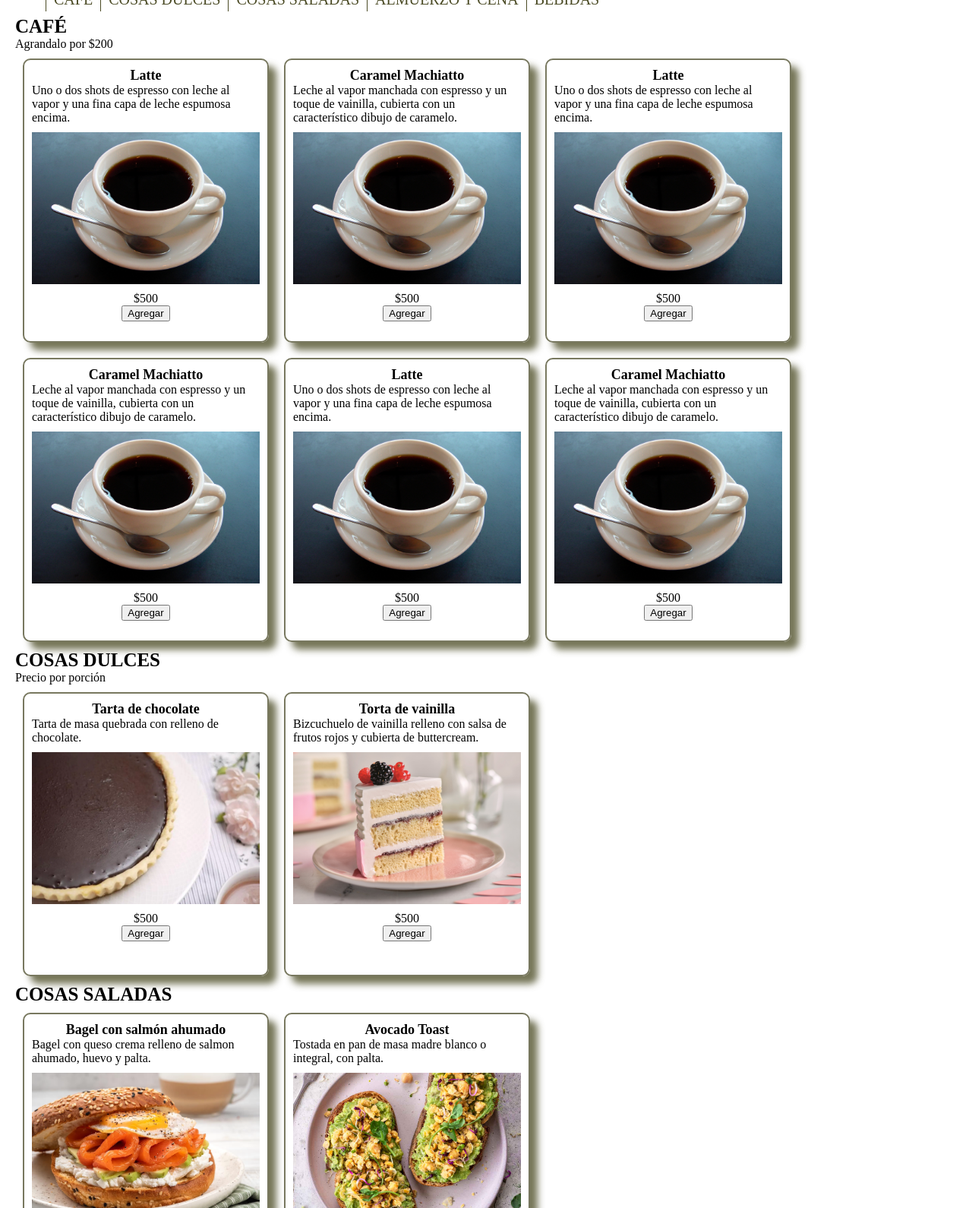
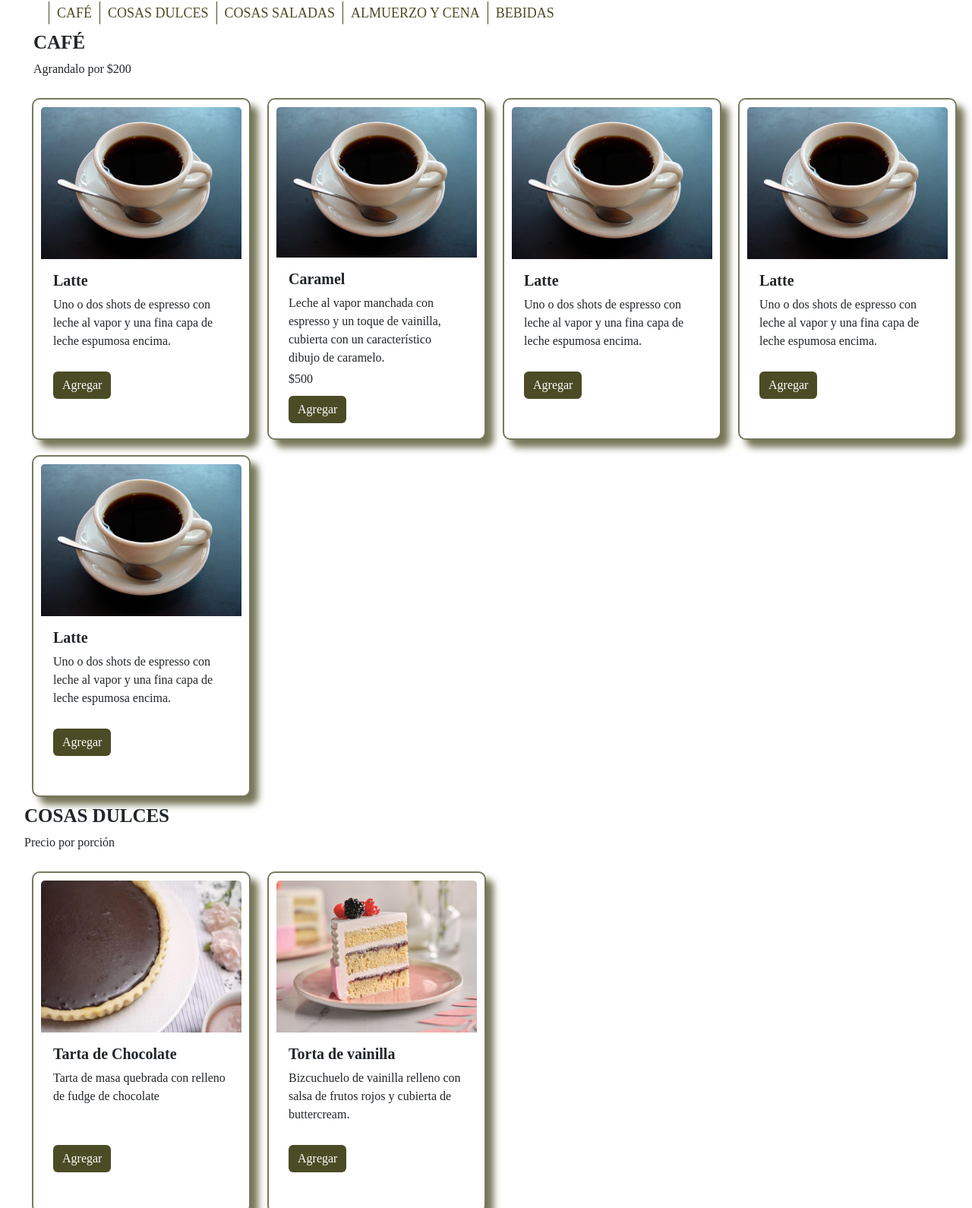
Before and after one commit to valescarel/le-botanique, a plain HTML site: page pages/menu.html in a window 1280 px wide. Shown: the part 144-1734 px from the top of the page at 76% size. Drawn offline with nearby package versions, Linux system fonts and the light colour scheme; a web font is replaced by a local one.

Commit message:
Agrego flexbox en index y menu

```diff
--- a/pages/menu.html
+++ b/pages/menu.html
@@ -5,28 +5,40 @@
     <meta name="viewport" content="width=device-width, initial-scale=1.0">
     <link href="https://fonts.googleapis.com/css2?family=Abhaya+Libre:wght@500&display=swap" rel="stylesheet">
     <link rel="shortcut icon" href="../photos/logo-le-botanique.png" type="image/x-icon">
-
+    <link href="https://cdn.jsdelivr.net/npm/bootstrap@5.3.0-alpha1/dist/css/bootstrap.min.css" rel="stylesheet" integrity="sha384-GLhlTQ8iRABdZLl6O3oVMWSktQOp6b7In1Zl3/Jr59b6EGGoI1aFkw7cmDA6j6gD" crossorigin="anonymous">
     <link rel="stylesheet" href="../style/style.css">
     <title>LE BOTANIQUE</title>
 </head>
 <body>
+    <div class="container-fluid">
+        <div class="row">
             <header id="home">
+                <div class="col-3">
                     <a class="header__logo" href="../index.html">
                         <img src="../photos/logo-le-botanique.png" alt="">
                         <h2 class="header__logo__titulo">LE BOTANIQUE</h2>
                     </a>
+                </div>
+                <div class="col-auto-9">
                     <nav class="header__nav">
                         <ul>
                             <li><a class="heaader__nav--item" href="../index.html">INICIO</a></li>
                             <li><a class="heaader__nav--item" href="./sobre-nosotros.html">NOSOTROS</a></li>
-                <li><a class="heaader__nav--item" href="#menu">MENÚ</a></li>
+                            <li><a class="heaader__nav--item" href="./menu.html">MENÚ</a></li>
                             <li><a class="heaader__nav--item" href="./donde-encontrarnos.html">CONTACTO</a></li>
                             <li><a class="heaader__nav--item" href="./trabaja-con-nosotros.html">OPORTUNIDADES</a></li>
                         </ul>
                     </nav>
+                </div>
             </header>
+        </div>
+    </div>
     <main class="main__menu">
+        <div class="container-fluid">
+            <div class="row">
                 <h1 id="menu">MENÚ</h1>
+            </div>
+            <div class="row">
                 <nav class="main__guiaMenu">
                     <ul>
                         <li><a class="main__guiaMenu--item" href="#cafe">CAFÉ</a></li>
@@ -36,113 +48,139 @@
                         <li><a class="main__guiaMenu--item" href="#bebidas">BEBIDAS</a></li>
                     </ul>
                 </nav>
+            </div>
+        </div>
         <section class="main__productos">
+            <div class="container-fluid">
+                <div class="container-fluid">
                     <h3 id="cafe">CAFÉ</h3>
                     <p>Agrandalo por $200</p>
-            <div class="contenedorTarjetas">
-                <div class="tarjetaMenu">
-                    <h4>Latte</h4>
-                    <p>Uno o dos shots de espresso con leche al vapor y una fina capa de leche espumosa encima.</p>
-                    <img src="../photos/cafe-le-botanique.jpeg" alt="Latte">
-                    <p>$500</p>
-                    <button>Agregar</button>
                 </div>
-                <div class="tarjetaMenu">
-                    <h4>Caramel Machiatto</h4>
-                    <p>Leche al vapor manchada con espresso y un toque de vainilla, cubierta con un característico dibujo de caramelo.</p>
-                    <img src="../photos/cafe-le-botanique.jpeg" alt="Latte">
-                    <p>$500</p>
-                    <button>Agregar</button>
-                </div>
-                <div class="tarjetaMenu">
-                    <h4>Latte</h4>
-                    <p>Uno o dos shots de espresso con leche al vapor y una fina capa de leche espumosa encima.</p>
-                    <img src="../photos/cafe-le-botanique.jpeg" alt="Latte">
-                    <p>$500</p>
-                    <button>Agregar</button>
-                </div>
-                <div class="tarjetaMenu">
-                    <h4>Caramel Machiatto</h4>
-                    <p>Leche al vapor manchada con espresso y un toque de vainilla, cubierta con un característico dibujo de caramelo.</p>
-                    <img src="../photos/cafe-le-botanique.jpeg" alt="Latte">
-                    <p>$500</p>
-                    <button>Agregar</button>
-                </div>
-                <div class="tarjetaMenu">
-                    <h4>Latte</h4>
-                    <p>Uno o dos shots de espresso con leche al vapor y una fina capa de leche espumosa encima.</p>
-                    <img src="../photos/cafe-le-botanique.jpeg" alt="Latte">
-                    <p>$500</p>
-                    <button>Agregar</button>
-                </div>
-                <div class="tarjetaMenu">
-                    <h4>Caramel Machiatto</h4>
-                    <p>Leche al vapor manchada con espresso y un toque de vainilla, cubierta con un característico dibujo de caramelo.</p>
-                    <img src="../photos/cafe-le-botanique.jpeg" alt="Latte">
-                    <p>$500</p>
-                    <button>Agregar</button>
+                <div class="row">
+                    <div class="col-xs-12 col-sm-6 col-md-3 col-lg-3">
+                        <div class="card" style="width: 18rem;">
+                            <img src="../photos/cafe-le-botanique.jpeg" class="card-img-top" alt="...">
+                            <div class="card-body">
+                            <h5 class="card-title">Latte</h5>
+                            <p class="card-text">Uno o dos shots de espresso con leche al vapor y una fina capa de leche espumosa encima.</p>
+                            <button class="btn btn-primary">Agregar</button>
                             </div>
                         </div>
-        </section>
-        <section class="main__productos">
+                    </div>
+                    <div class="col-xs-12 col-sm-6 col-md-3 col-lg-3">
+                        <div class="card" style="width: 18rem;">
+                            <img src="../photos/cafe-le-botanique.jpeg" class="card-img-top" alt="...">
+                            <div class="card-body">
+                            <h5 class="card-title">Caramel</h5>
+                            <p class="card-text">Leche al vapor manchada con espresso y un toque de vainilla, cubierta con un característico dibujo de caramelo.</p>
+                            <p class="card-price">$500</p>
+                            <button class="btn btn-primary">Agregar</button>
+                            </div>
+                        </div>
+                    </div>
+                    <div class="col-xs-12 col-sm-6 col-md-3 col-lg-3">
+                        <div class="card" style="width: 18rem;">
+                            <img src="../photos/cafe-le-botanique.jpeg" class="card-img-top" alt="...">
+                            <div class="card-body">
+                            <h5 class="card-title">Latte</h5>
+                            <p class="card-text">Uno o dos shots de espresso con leche al vapor y una fina capa de leche espumosa encima.</p>
+                            <button class="btn btn-primary">Agregar</button>
+                            </div>
+                        </div>
+                    </div>
+                    <div class="col-xs-12 col-sm-6 col-md-3 col-lg-3">
+                        <div class="card" style="width: 18rem;">
+                            <img src="../photos/cafe-le-botanique.jpeg" class="card-img-top" alt="...">
+                            <div class="card-body">
+                            <h5 class="card-title">Latte</h5>
+                            <p class="card-text">Uno o dos shots de espresso con leche al vapor y una fina capa de leche espumosa encima.</p>
+                            <button class="btn btn-primary">Agregar</button>
+                            </div>
+                        </div>
+                    </div>
+                    <div class="col-xs-12 col-sm-6 col-md-3 col-lg-3">
+                        <div class="card" style="width: 18rem;">
+                            <img src="../photos/cafe-le-botanique.jpeg" class="card-img-top" alt="...">
+                            <div class="card-body">
+                            <h5 class="card-title">Latte</h5>
+                            <p class="card-text">Uno o dos shots de espresso con leche al vapor y una fina capa de leche espumosa encima.</p>
+                            <button class="btn btn-primary">Agregar</button>
+                            </div>
+                        </div>
+                    </div>
+                </div>
                 <h3 id="cosasDulces">COSAS DULCES</h3>
                 <p>Precio por porción</p>
-            <div class="contenedorTarjetas">
-                <div class="tarjetaMenu">
-                    <h4>Tarta de chocolate</h4>
-                    <p>Tarta de masa quebrada con relleno de chocolate.</p>
-                    <img src="../photos/tarta-chocolate-le-botanique.webp" alt="TartaChocolate">
-                    <p>$500</p>
-                    <button>Agregar</button>
-                </div>
-                <div class="tarjetaMenu">
-                    <h4>Torta de vainilla</h4>
-                    <p>Bizcuchuelo de vainilla relleno con salsa de frutos rojos y cubierta de buttercream.</p>
-                    <img src="../photos/torta-vainilla-le-botanique.jpeg" alt="TortaVainilla">
-                    <p>$500</p>
-                    <button>Agregar</button>
+                <div class="row">
+                    <div class="col-xs-12 col-sm-6 col-md-3 col-lg-3">
+                        <div class="card" style="width: 18rem;">
+                            <img src="../photos/tarta-chocolate-le-botanique.webp" class="card-img-top" alt="tartaChocolate">
+                            <div class="card-body">
+                            <h5 class="card-title">Tarta de Chocolate</h5>
+                            <p class="card-text">Tarta de masa quebrada con relleno de fudge de chocolate</p>
+                            <button class="btn btn-primary">Agregar</button>
                             </div>
                         </div>
-        </section>
-        <section class="main__productos">
-            <h3 id="cosasSaladas">COSAS SALADAS</h3>
-            <div class="contenedorTarjetas">
-                <div class="tarjetaMenu">
-                    <h4>Bagel con salmón ahumado</h4>
-                    <p>Bagel con queso crema relleno de salmon ahumado, huevo y palta.</p>
-                    <img src="../photos/bagels-de-salmon-le-botanique.avif" alt="BagelSalmon">
-                    <p>$500</p>
-                    <button>Agregar</button>
                     </div>
-                <div class="tarjetaMenu">
-                    <h4>Avocado Toast</h4>
-                    <p>Tostada en pan de masa madre blanco o integral, con palta. </p>
-                    <img src="../photos/avocado-toast-le-botanique.jpg" alt="AvoToast">
-                    <p>$500</p>
-                    <button>Agregar</button>
+                    <div class="col-xs-12 col-sm-6 col-md-3 col-lg-3">
+                        <div class="card" style="width: 18rem;">
+                            <img src="../photos/torta-vainilla-le-botanique.jpeg" class="card-img-top" alt="tortaDeVainilla">
+                            <div class="card-body">
+                            <h5 class="card-title">Torta de vainilla</h5>
+                            <p class="card-text">Bizcuchuelo de vainilla relleno con salsa de frutos rojos y cubierta de buttercream.</p>
+                            <button class="btn btn-primary">Agregar</button>
                             </div>
                         </div>
-        </section>
-        <section class="main__productos">
+                    </div>
+                </div>
+                <h3 id="cosasSaladas">COSAS SALADAS</h3>
+                <div class="row">
+                    <div class="col-xs-12 col-sm-6 col-md-3 col-lg-3">
+                        <div class="card" style="width: 18rem;">
+                            <img src="../photos/bagels-de-salmon-le-botanique.avif" class="card-img-top" alt="BagelSalmon">
+                            <div class="card-body">
+                            <h5 class="card-title">Bagel con salmón ahumado</h5>
+                            <p class="card-text">Bagel con queso crema relleno de salmon ahumado, huevo y palta.</p>
+                            <button class="btn btn-primary">Agregar</button>
+                            </div>
+                        </div>
+                    </div>
+                    <div class="col-xs-12 col-sm-6 col-md-3 col-lg-3">
+                        <div class="card" style="width: 18rem;">
+                            <img src="../photos/avocado-toast-le-botanique.jpg" class="card-img-top" alt="AvoToast">
+                            <div class="card-body">
+                            <h5 class="card-title">Avocado Toast</h5>
+                            <p class="card-text">Tostada en pan de masa madre blanco o integral, untado en queso crema con palta.</p>
+                            <button class="btn btn-primary">Agregar</button>
+                            </div>
+                        </div>
+                    </div>
+                </div>
                 <h3 id="almuerzoYCena">ALMUERZO Y CENA</h3>
                 <p>Solo se sirven de 12:00 a 15:00</p>
-            <div class="contenedorTarjetas">
-                <div class="tarjetaMenu">
-                    <h4>Ensalada leva-mite</h4>
-                    <p>Ensalada de mix de hojas, queso feta, crutons, nueces y un aderezo de queso crema, oliva y levadura</p>
-                    <img src="../photos/ensalada-levamite-le-botanique.jpg" alt="EnsaladaLevaMite">
-                    <p>$500</p>
-                    <button>Agregar</button>
-                </div>
-                <div class="tarjetaMenu">
-                    <h4>Falafel</h4>
-                    <p>Falafel con dip de queso crema</p>
-                    <img src="../photos/falafel-le-botanique.webp" alt="Falafel">
-                    <p>$500</p>
-                    <button>Agregar</button>
+                <div class="row">
+                    <div class="col-xs-12 col-sm-6 col-md-3 col-lg-3">
+                        <div class="card" style="width: 18rem;">
+                            <img src="../photos/ensalada-levamite-le-botanique.jpg" class="card-img-top" alt="Ensalada leva-mite">
+                            <div class="card-body">
+                            <h5 class="card-title">Ensalada leva-mite</h5>
+                            <p class="card-text">Ensalada de mix de hojas, queso feta, crutons, nueces y un aderezo de queso crema, oliva y levadura</p>
+                            <button class="btn btn-primary">Agregar</button>
                             </div>
                         </div>
-        </section>
+                    </div>
+                    <div class="col-xs-12 col-sm-6 col-md-3 col-lg-3">
+                        <div class="card" style="width: 18rem;">
+                            <img src="../photos/falafel-le-botanique.webp" class="card-img-top" alt="Falafel">
+                            <div class="card-body">
+                            <h5 class="card-title">Falafel</h5>
+                            <p class="card-text">Falafel con dip de queso crema</p>
+                            <button class="btn btn-primary">Agregar</button>
+                            </div>
+                        </div>
+                    </div>
+                </div>
+            </div>
         <section class="main__productos">
             <h3 id="bebidas">BEBIDAS</h3>
             <div class="contenedorTarjetas">
@@ -163,9 +201,14 @@
             </div>
         </section>
     </main>
+    <div class="container-fluid">
+        <div class="row">
             <footer>
                 <p>LE BOTANIQUE 2023 ©</p>
                 <a href="#home">Volver arriba</a>
             </footer>
+        </div>
+    </div>
+    <script src="https://cdn.jsdelivr.net/npm/bootstrap@5.3.0-alpha1/dist/js/bootstrap.bundle.min.js" integrity="sha384-w76AqPfDkMBDXo30jS1Sgez6pr3x5MlQ1ZAGC+nuZB+EYdgRZgiwxhTBTkF7CXvN" crossorigin="anonymous"></script>
 </body>
 </html>
--- a/style/style.css
+++ b/style/style.css
@@ -1,12 +1,31 @@
 *{
     margin: 0px;
     text-decoration: none;
+    font-family: "Abhaya Libre";
 }
+
+h1{
+    font-weight: bold;
+}
+
+h2{
+    font-weight: bold;
+}
+h3{
+    font-weight: bold;
+}
+h4{
+    font-weight: bold;
+}
+h5{
+    font-weight: bold;
+}
+
+
 
 /*general*/
 
 header{
-    grid-area: header;
     display: flex;
     flex-direction: row;
     align-items: center;
@@ -14,13 +33,12 @@ header{
     padding: 5px 20px;
     border-bottom: 2px solid #4b4b25;
 }
+
 main{
-    grid-area: main;
     border-top: 5px;
 }
 footer{
     padding: 5px 20px;
-    grid-area: footer;
     display: flex;
     flex-direction: row;
     justify-content: space-between;
@@ -31,27 +49,19 @@ footer{
 
 footer a{
     color: #4b4b25;
+    text-decoration: none;
 }
 
 footer p{
     color: #4b4b25;
+    margin: 0px;
 }
-
-body{
-    display: grid;
-    grid-template-columns: 1fr;
-    grid-template-rows: 65px 2000px 30px;
-    grid-template-areas:
-    "header header header"
-    "main main main"
-    "footer footer footer";
-}
-
 
 .header__logo{
     display: flex;
     flex-direction: row;
     align-items: center;
+    text-decoration: none;
 }
 
 .header__logo img{
@@ -59,8 +69,10 @@ body{
 }
 
 .header__logo h2{
+    font-weight: bold;
     font-size: 30px;
     color: #4b4b25;
+    margin: 0px;
 }
 
 .header__nav ul{
@@ -68,15 +80,20 @@ body{
     display: flex;
     flex-direction: row;
     font-size: 20px;
+    margin: 0px;
 }
 .heaader__nav--item{
     color: #4b4b25;
     padding: 10px;
     border-left: 1px solid #4b4b25;
+    text-decoration: none;
 }
 
 
 /* index */
+.container-main-index{
+    height: 1000px;
+}
 
 .main__index{
     display: flex;
@@ -93,7 +110,7 @@ body{
 
 .main__index h3{
     font-size: 25px;
-    letter-spacing: 43.5px;
+    letter-spacing: 38px;
 }
 
 /* nosotros */
@@ -115,7 +132,7 @@ body{
     list-style-type: none;
     display: flex;
     flex-direction: row;
-    font-size: 20px;
+    font-size: 18px;
     margin: 10px 0px;
 }
 
@@ -123,21 +140,16 @@ body{
     color: #4b4b25;
     padding: 5px 10px;
     border-left: 1px solid #4b4b25;
+    text-decoration: none;
 }
 
 .main__productos h3{
     font-size: 25px;
 }
 
-.contenedorTarjetas{
-    display: flex;
-    flex-direction: row;
-    flex-wrap: wrap;
-}
-
-.tarjetaMenu{
-    width: 300px;
-    height: 350px;
+.card{
+    width: 100%;
+    height: 450px;
     border: 2px solid #78785f;
     border-radius: 10px;
     padding: 10px;
@@ -150,6 +162,36 @@ body{
     box-shadow: 10px 10px 10px 0px rgba(75,75,37,0.77);
 }
 
+.card-img-top{
+    height: 200px;
+    object-fit: cover;
+}
+
+.card-text{
+    height: 90px;
+    margin-bottom: 10px;
+}
+
+.card-price{
+    margin: 10px 0px;
+}
+
+.btn-primary{
+    background-color: #4b4b25;
+    color: white;
+    border: #4b4b25
+}
+
+.btn-primary:hover{
+    background-color: white;
+    color: #4b4b25;
+    border: 1px solid #4b4b25;
+    transform: translateY(-3px);
+    transition: 0.3s ease;
+}
+
+
+/*
 .tarjetaMenu h4{
     font-size: 18px;
 }
@@ -160,6 +202,7 @@ body{
     object-fit: cover;
     margin: 10px 0px;
 }
+*/
 
 /*donde encontrarnos*/
 
```
Also changed, not shown: index.html (+19 -1 lines). Lines whose indentation alone changed are shown as unchanged.
